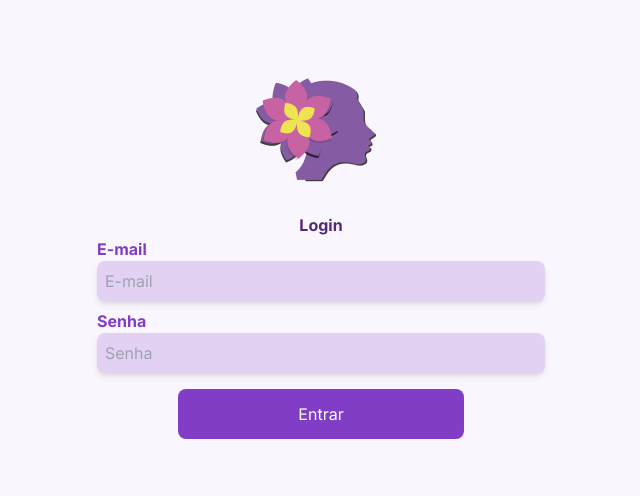
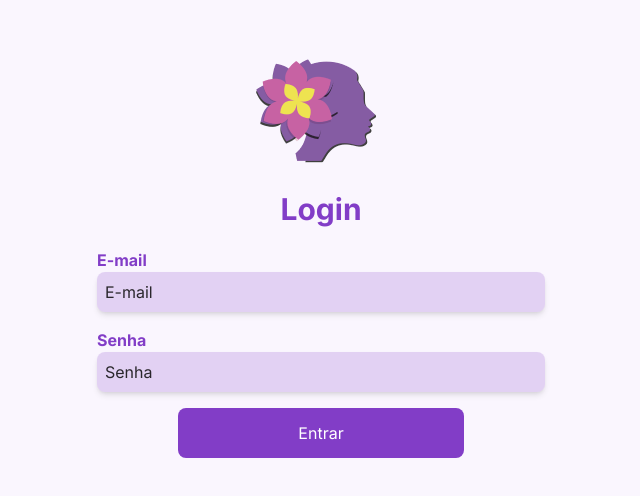
Before and after one commit to Projeto-FrontEnd-Fusion/Aceve-website-development, a Next.js app: page /admin in a window 1280 px wide. Shown: the part 142-638 px from the top of the page, without its empty margins (319-959 px from the left). Built offline with nearby package versions, Linux system fonts and the light colour scheme; a web font is replaced by a local one.

Commit message:
Style: Add fine style adjustments on LoginPage

```diff
--- a/src/app/(admin)/admin/page.tsx
+++ b/src/app/(admin)/admin/page.tsx
@@ -18,7 +18,7 @@ export default function LoginPage() {
   };
 
   return (
-    <div className="bg-primary-100 flex items-center justify-center min-h-screen">
+    <div className="bg-primary-100 flex items-center justify-center min-h-screen px-6">
       <div className="w-full max-w-md">
         <img
           src="logo-header.png"
@@ -26,9 +26,11 @@ export default function LoginPage() {
           className="w-25 h-25 mb-6 mx-auto"
         />
 
-        <h2 className="text-primary-800 font-bold text-center">Login</h2>
+        <h2 className="text-primary-600 font-bold text-center text-[30px] leading-[30px] tracking-[0%] mb-6">
+          Login
+        </h2>
         <form onSubmit={handleSubmit}>
-          <div className="mb-2">
+          <div className="mb-4">
             <label htmlFor="email" className="font-bold text-primary-600">
               E-mail
             </label>
@@ -38,7 +40,7 @@ export default function LoginPage() {
               value={email}
               onChange={(e) => setEmail(e.target.value)}
               placeholder="E-mail"
-              className="bg-primary-600/20 p-2 rounded-lg shadow-md w-full"
+              className="bg-primary-600/20 p-2 rounded-lg shadow-md w-full text-grey-700 placeholder:text-grey-700 outline-none focus:bg-primary-600/20"
             />
           </div>
           <div>
@@ -51,7 +53,7 @@ export default function LoginPage() {
               value={password}
               onChange={(e) => setPassword(e.target.value)}
               placeholder="Senha"
-              className="bg-primary-600/20 p-2 rounded-lg shadow-md w-full"
+              className="bg-primary-600/20 p-2 rounded-lg shadow-md w-full placeholder:text-grey-700 outline-none"
             />
           </div>
           <GlobalButton
```
